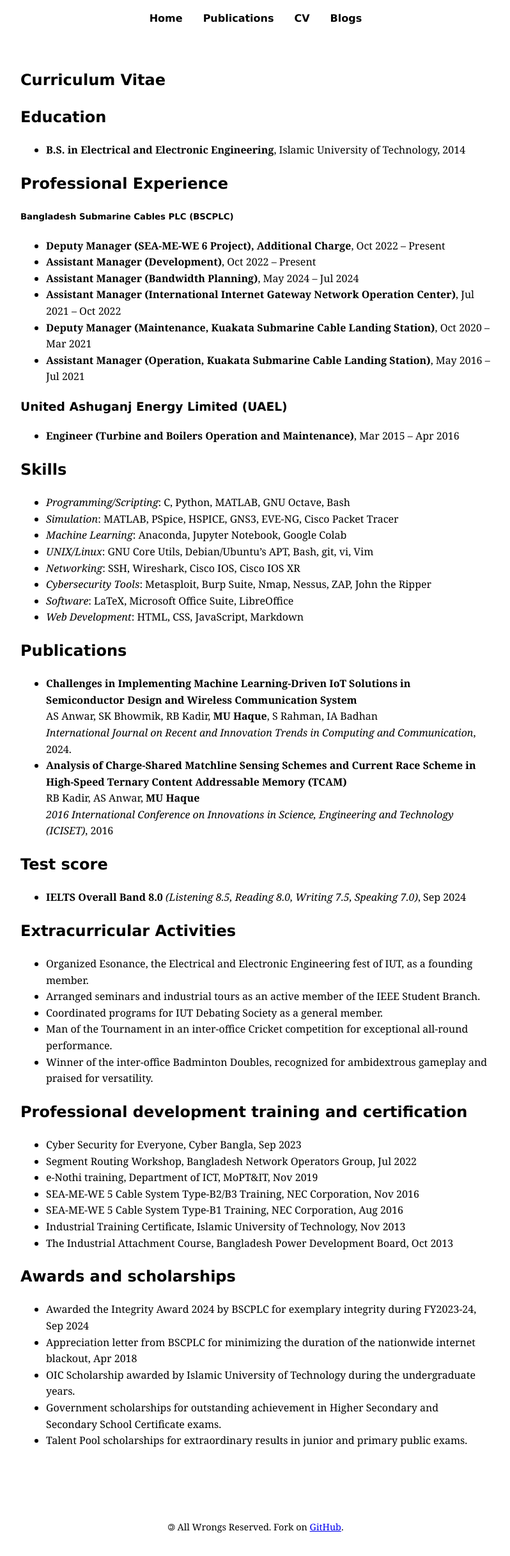
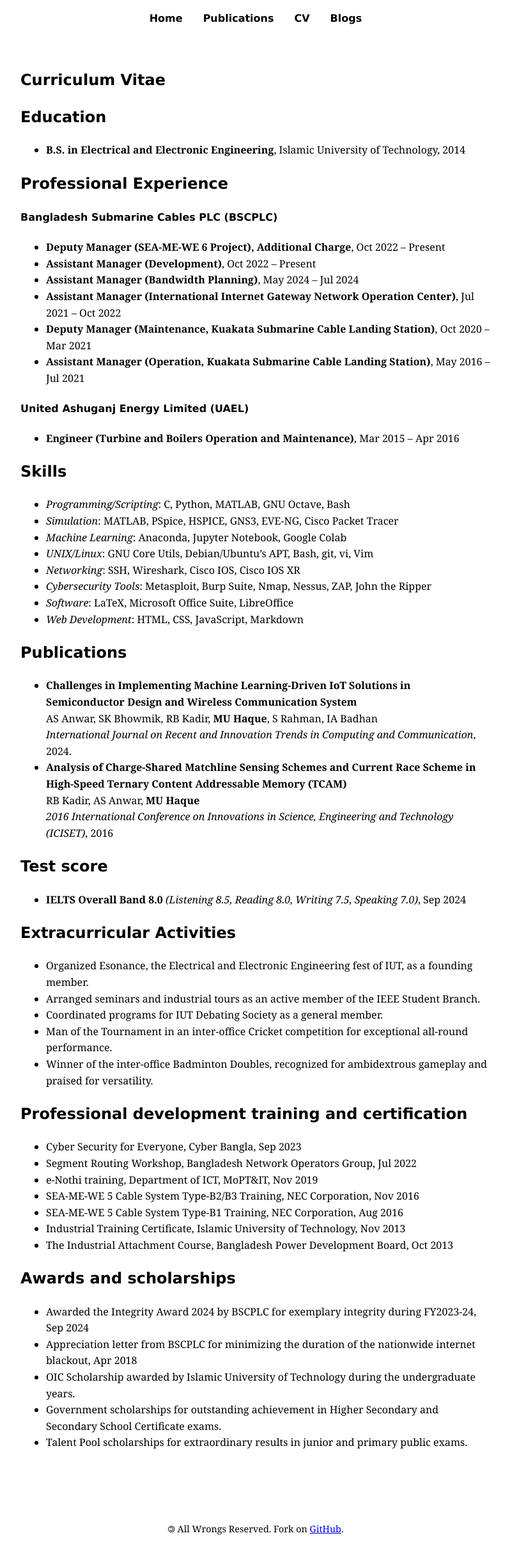
Before and after one commit to muntasimulhaque/muntasimulhaque.github.io, a Jekyll site: the page built from cv.md, in a window 1280 px wide. Shown: the whole page at 64% size, without its empty margins (240-1038 px from the left). Built offline with Jekyll 4.4.1, drawn with Linux system fonts in a browser that asks for light colours.

Commit message:
Update cv.md

```diff
--- a/cv.md
+++ b/cv.md
@@ -11,7 +11,7 @@
 
 ## Professional Experience
 
-##### Bangladesh Submarine Cables PLC (BSCPLC)
+#### Bangladesh Submarine Cables PLC (BSCPLC)
   - **Deputy Manager (SEA-ME-WE 6 Project), Additional Charge**, Oct 2022 – Present
   - **Assistant Manager (Development)**, Oct 2022 – Present
   - **Assistant Manager (Bandwidth Planning)**, May 2024 – Jul 2024
@@ -19,7 +19,7 @@
   - **Deputy Manager (Maintenance, Kuakata Submarine Cable Landing Station)**, Oct 2020 – Mar 2021
   - **Assistant Manager (Operation, Kuakata Submarine Cable Landing Station)**, May 2016 – Jul 2021
 
-### United Ashuganj Energy Limited (UAEL)
+#### United Ashuganj Energy Limited (UAEL)
   - **Engineer (Turbine and Boilers Operation and Maintenance)**, Mar 2015 – Apr 2016
 
 ## Skills
```
